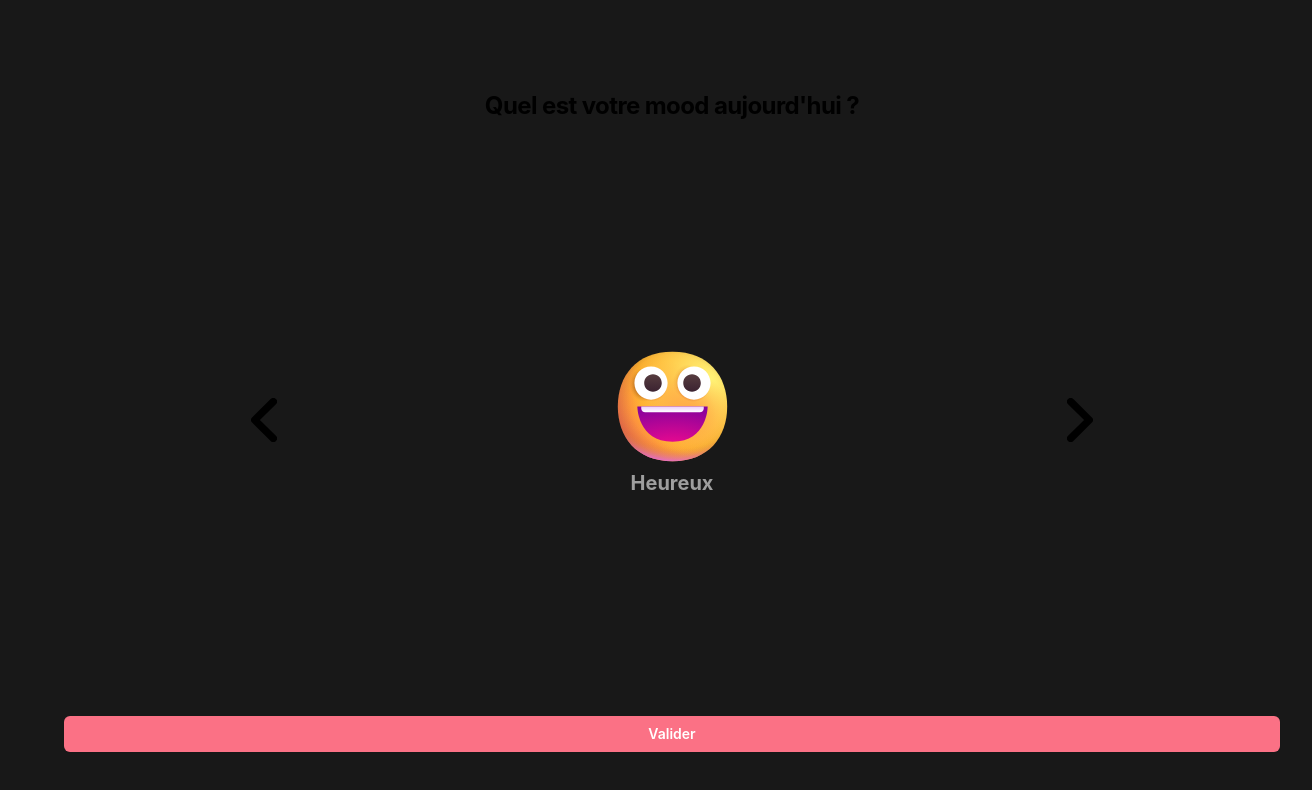
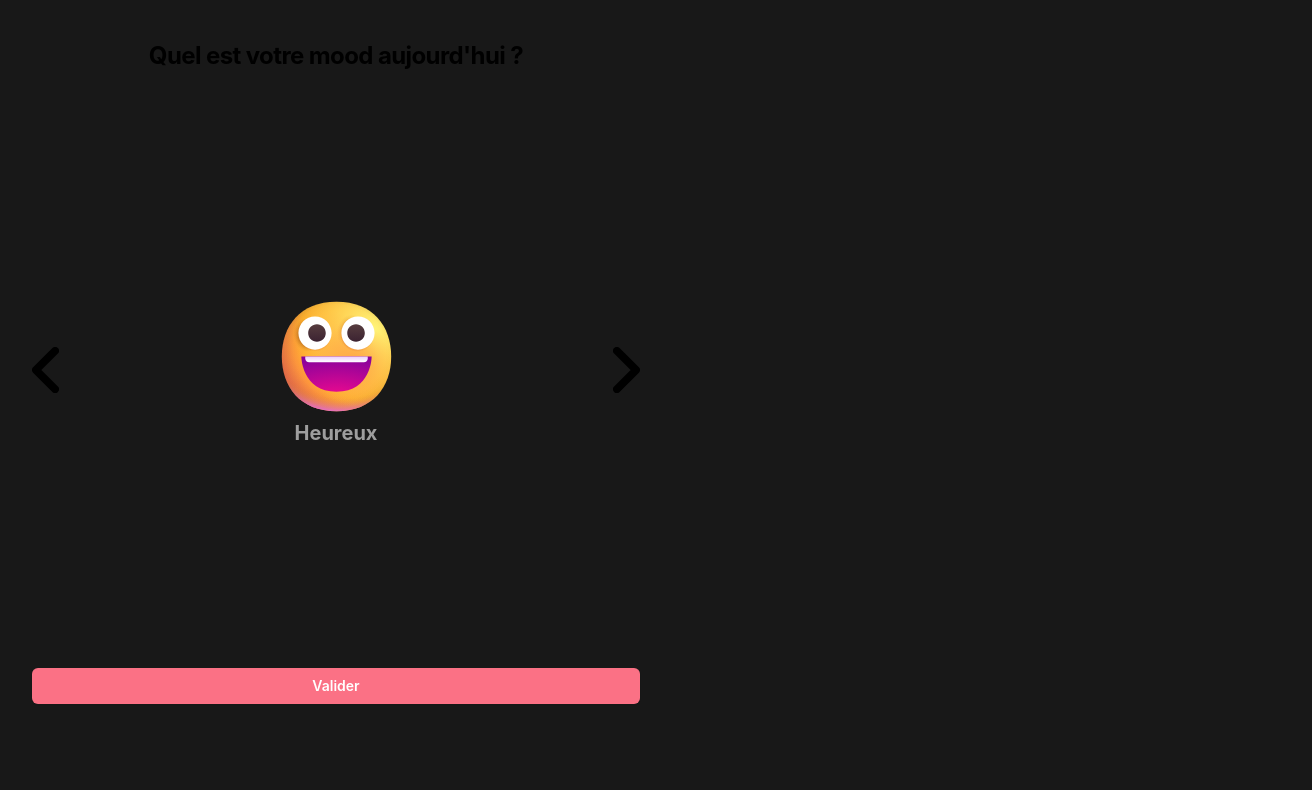
Before and after one commit to Capu-200/Moodly, a Vue app in the folder front-vue/: page /Mood in a window 1280 px wide. Shown: the top 790 px of the page, 1312 px wide, since content can reach past the window. Built offline with nearby package versions, Linux system fonts and the light colour scheme.

Commit message:
Front Changes + MangerChart Try

```diff
--- a/front-vue/package.json
+++ b/front-vue/package.json
@@ -9,7 +9,9 @@
     "preview": "vite preview"
   },
   "dependencies": {
+    "highcharts": "^11.2.0",
     "vue": "^3.3.11",
+    "vue-highcharts": "^0.2.0",
     "vue-router": "^4.2.5"
   },
   "devDependencies": {
--- a/front-vue/src/App.vue
+++ b/front-vue/src/App.vue
@@ -3,7 +3,7 @@ import { RouterLink, RouterView } from 'vue-router'
 </script>
 
 <template>
-  <RouterView />
+    <RouterView />
 </template>
 
 <style scoped>
--- a/front-vue/src/components/Carousel.vue
+++ b/front-vue/src/components/Carousel.vue
@@ -1,6 +1,6 @@
 <template>
-    <div class="flex items-center justify-center h-full">
-        <button ref="prevBtn" class="text-black font-bold py-2 px-4 rounded">
+    <div class="flex items-center justify-center">
+        <button ref="prevBtn" class="text-black font-bold rounded">
             <img alt="left_arrow" src="@/assets/left_arrow.svg" width="30" height="30" />
         </button>
 
@@ -42,7 +42,7 @@
 
 
 
-        <button ref="nextBtn" class="text-black font-bold py-2 px-4 rounded">
+        <button ref="nextBtn" class="text-black font-bold rounded">
             <img alt="right_arrow" src="@/assets/right_arrow.svg" width="30" height="30" />
         </button>
     </div>
--- a/front-vue/src/router/index.js
+++ b/front-vue/src/router/index.js
@@ -1,5 +1,4 @@
 import { createRouter, createWebHistory } from 'vue-router'
-import HomeView from '../views/HomeView.vue'
 
 const router = createRouter({
   history: createWebHistory(import.meta.env.BASE_URL),
@@ -10,6 +9,11 @@ const router = createRouter({
       component: () => import('../views/Login.vue')
     },
     {
+      path: '/GraphManager',
+      name: 'GraphManager',
+      component: () => import('../views/GraphManager.vue')
+    },
+    {
       path: '/Mood',
       name: 'mood',
       component: () => import('../views/Mood.vue')
--- /dev/null
+++ b/front-vue/src/views/GraphManager.vue
@@ -0,0 +1,63 @@
+<template>
+    <div class="treemap-container">
+      <highcharts :options="chartOptions"></highcharts>
+    </div>
+  </template>
+
+  <script>
+  import Highcharts from 'highcharts';
+  import TreeMap from 'highcharts/modules/treemap';
+  import VueHighcharts from 'vue-highcharts';
+  import axios from 'axios';
+
+  // Initialisation du module TreeMap
+  TreeMap(Highcharts);
+
+  export default {
+    components: {
+      highcharts: VueHighcharts
+    },
+    data() {
+      return {
+        chartOptions: {
+          title: {
+            text: 'Répartition des Humeurs des Employés'
+          },
+          series: [{
+            type: 'treemap',
+            layoutAlgorithm: 'squarified',
+            data: [] // Les données seront chargées ici
+          }]
+        }
+      };
+    },
+    mounted() {
+      this.fetchData();
+    },
+    methods: {
+      async fetchData() {
+        try {
+          const response = await axios.get('URL_DE_VOTRE_API_STRAPPI/humeurs');
+          this.chartOptions.series[0].data = this.formatDataForTreeMap(response.data);
+        } catch (error) {
+          console.error("Erreur lors du chargement des données: ", error);
+        }
+      },
+      formatDataForTreeMap(data) {
+        // Transformez les données de Strappi en un format compatible avec le TreeMap
+        return data.map(item => {
+          return {
+            name: item.nom, // Adaptez selon le format de vos données
+            value: item.valeur // Adaptez selon le format de vos données
+          };
+        });
+      }
+    }
+  };
+  </script>
+
+  <style>
+  .treemap-container {
+    /* // Appliquez vos styles ici, utilisez les classes Tailwind si nécessaire */
+  }
+  </style>
--- a/front-vue/src/views/Mood.vue
+++ b/front-vue/src/views/Mood.vue
@@ -5,14 +5,14 @@ import carousel  from '../components/Carousel.vue'
 
 <template>
 
-<div class="flex h-screen w-screen flex-1 flex-col justify-between px-6 py-12 lg:px-8 ">
+<div class="flex h-screen pt-10 pb-24 flex-1 flex-col justify-between ">
 
-  <div class="sm:mx-auto sm:w-full sm:max-w-sm">
-      <h1 class="mt-10 text-center text-2xl font-bold leading-9 tracking-tight text-black">Quel est votre mood aujourd'hui ?</h1>
+  <div class="sm:mx-auto sm:max-w-sm">
+      <h1 class=" text-center text-2xl font-bold tracking-tight text-black">Quel est votre mood aujourd'hui ?</h1>
   </div>
 
 
-      <div class="flex items-center justify-center h-full">
+      <div class="flex items-center justify-center">
         <carousel />
       </div>
 
```
Also changed, not shown: 1 other file (tests, documents, lock files or other folders).
